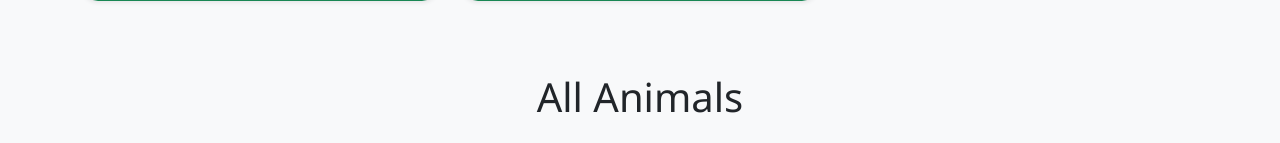
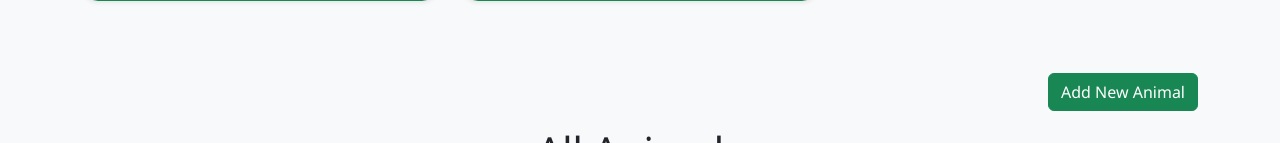
Before and after one commit to dsowles/miniProject4DavidSowles, a Django app: page /blog/ in a window 1280 px wide. Shown: the part 536-679 px from the top of the page. Run offline with Django 5.2, Linux system fonts and the light colour scheme; a user stored in the database is signed in; data comes from the database, SQL or seed files in the repository; both versions use the stored data as it was after the commit; parts of the project's set-up code (start-up, migrations or seed data) failed here and were passed over; some libraries are stand-ins or nearby versions.

Commit message:
Removed add animal nav link and instead made it a button in the animal list page.

```diff
--- a/animal_blog_project/blog/templates/blog/animal_list.html
+++ b/animal_blog_project/blog/templates/blog/animal_list.html
@@ -26,6 +26,13 @@
 </div>
 {% endif %}
 
+{% if user.is_authenticated %}
+<div class="text-end mb-3">
+  <a href="{% url 'blog:add_animal' %}" class="btn btn-success">
+    <i class="bi bi-plus-circle"></i> Add New Animal
+  </a>
+</div>
+{% endif %}
 
 <h1 class="mb-4 text-center">All Animals</h1>
 
--- a/animal_blog_project/templates/base.html
+++ b/animal_blog_project/templates/base.html
@@ -28,9 +28,6 @@
         </li>
         <li class="nav-item">
           <a class="nav-link {% if request.path == '/blog' %}active{% endif %}" href="{% url 'blog:animal_list' %}">Blog</a>
-        </li>
-        <li class="nav-item">
-          <a class="nav-link {% if request.path == '/add/' %}active{% endif %}" href="{% url 'blog:add_animal' %}">Add Animal</a>
         </li>
         <li class="nav-item">
           <a class="nav-link" href="{% url 'about' %}">About</a>
```
Also changed, not shown: animal_blog_project/db.sqlite3.
